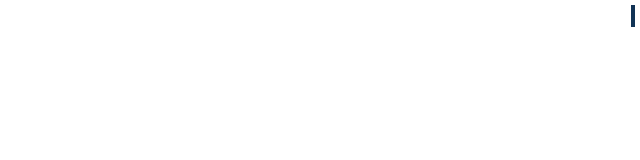
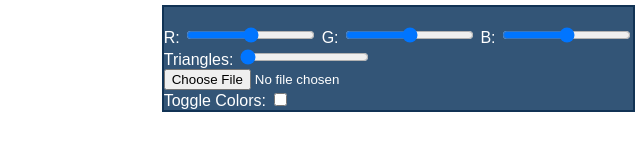
Before and after one commit to pujan910/assignment-0, a plain HTML site: page index.html in a window 1280 px wide. Shown: the whole page, without its empty margins (640-1280 px from the left). Drawn offline with Linux system fonts and the light colour scheme.

Commit message:
Update index.html

```diff
--- a/index.html
+++ b/index.html
@@ -1,4 +1,4 @@
-
+<!--
 <!DOCTYPE html>
 <html>
 <head>
@@ -14,3 +14,35 @@
     </div>
 </body>
 </html>
+ -->
+
+ <!DOCTYPE html>
+<html>
+<head>
+    <meta charset="UTF-8">
+    <title>CS 425 Assignment 0</title>
+    <link rel="shortcut icon" href="#">
+    <link rel="stylesheet" href="style.css">
+    <script src="assignment0.js" type=""></script>
+</head>
+<body>
+    <canvas id="canvas"></canvas>
+    <div id="config">
+        <br>
+        <label for="colorR">R:</label>
+        <input type="range" id="colorR" name="colorR" min="0" max="255" oninput="updateColor()">
+        <label for="colorG">G:</label>
+        <input type="range" id="colorG" name="colorG" min="0" max="255" oninput="updateColor()">
+        <label for="colorB">B:</label>
+        <input type="range" id="colorB" name="colorB" min="0" max="255" oninput="updateColor()">
+        <br>
+        <label for="trianglesSlider">Triangles:</label>
+        <input type="range" id="trianglesSlider" name="trianglesSlider" min="1" max="1" oninput="updateTriangles()"> <!-- Initial max is 1, update later -->
+        <br>
+        <input type="file" id="jsonFile" name="jsonFile" accept=".json" onchange="uploadFile(event)">
+        <br>
+        <label for="colorToggle">Toggle Colors:</label>
+        <input type="checkbox" id="colorToggle" name="colorToggle" onchange="checkBox()">
+    </div>
+</body>
+</html>
```
